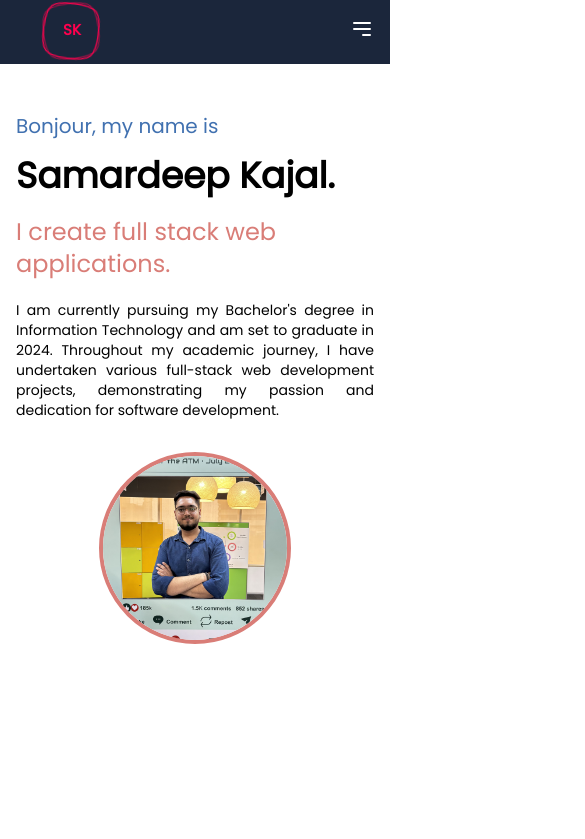
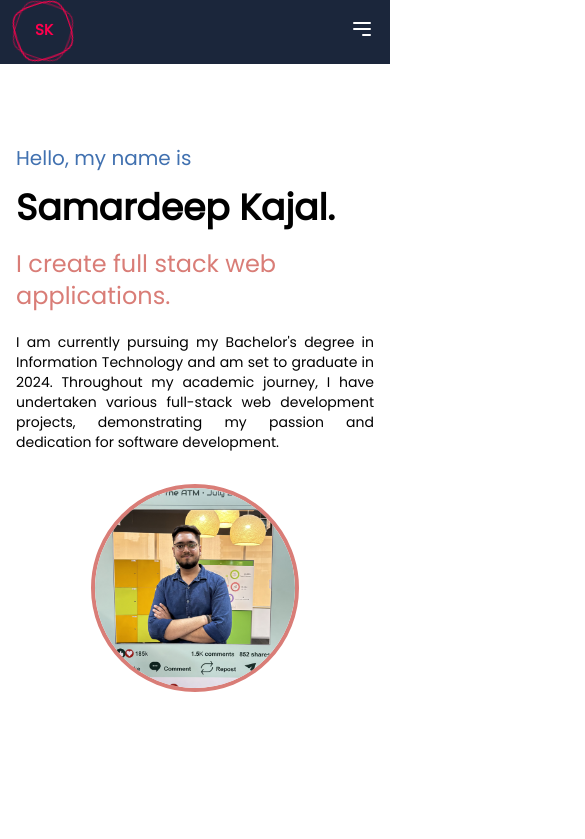
Before and after one commit to Samardeep-kajal/portfolio-website, a React (Create React App) app: page / in a window 390 px wide. Shown: the top 839 px of the page, 585 px wide, since content can reach past the window. Built offline with nearby package versions, Linux system fonts and the light colour scheme.

Commit message:
Fixed section element style for mobile and desktop view.

```diff
--- a/public/index.html
+++ b/public/index.html
@@ -3,7 +3,7 @@
   <head>
     <meta charset="utf-8" />
     <link rel="icon" href="%PUBLIC_URL%/favicon.ico" />
-    <meta name="viewport" content="width=device-width, initial-scale=1" />
+    <meta name="viewport" content="width=device-width, initial-scale=1.0" />
     <meta name="theme-color" content="#000000" />
     <meta
       name="description"
--- a/src/App.js
+++ b/src/App.js
@@ -42,11 +42,11 @@ function App() {
   }
 
   return (
-    <div className="font-Poppins">
+    <div className="font-Poppins w-full fixed mt-12 h-screen overflow-y-auto overflow-x-hidden">
       <Navbar handleScrollTo={handleScrollTo} />
       <Element name="home" className="section">
-        <div className="mt-12 flex flex-col md:flex-row items-center md:justify-center">
-          <div className="md:w-3/5 w-full px-4">
+        <div className="mt-24 flex flex-col md:flex-row items-center md:justify-center md:ml-28 md:mt-12">
+          <div className="md:w-2/4 px-4">
             <p className="text-[#4171b0] text-xl md:text-2xl">
               {helloArray[count]}, my name is
             </p>
@@ -68,7 +68,7 @@ function App() {
             <img
               src={samardeepImage}
               alt="Samardeep Kajal"
-              className="border-4 border-solid border-[#d97d77] rounded-full h-48 w-48 md:h-5/6 md:w-5/6 object-cover"
+              className="border-4 border-solid border-[#d97d77] rounded-full h-52 w-52 md:h-3/6 md:w-3/6 object-cover"
               onContextMenu={(e) => e.preventDefault()}
               draggable="false"
             />
--- a/src/components/Navbar.js
+++ b/src/components/Navbar.js
@@ -28,7 +28,7 @@ const Navbar = () => {
   };
 
   return (
-    <div>
+    <div className="w-full fixed top-0">
       <div
         className={`bg-[#1b263b] flex justify-between items-center h-16 max-w-h mx-auto px-4 z-10 text-white sticky top-0 transition-transform ${
           isHidden ? "-translate-y-full" : ""
--- a/src/styles/logosvg.css
+++ b/src/styles/logosvg.css
@@ -1,7 +1,6 @@
 .brand {
   width: 100px;
   height: 100px;
-  /* position: relative; */
   margin-top: 20px;
 }
 
@@ -22,6 +21,18 @@
 
 .logo {
   margin-top: -1rem;
+  /* margin-left: -1.75rem; */
+}
+
+/* Mobile view styles */
+@media (max-width: 768px) {
+  .brand:before {
+    margin-left: -4.5rem;
+  }
+
+  .logo {
+    margin-left: -1.75rem;
+  }
 }
 
 svg path {
```
